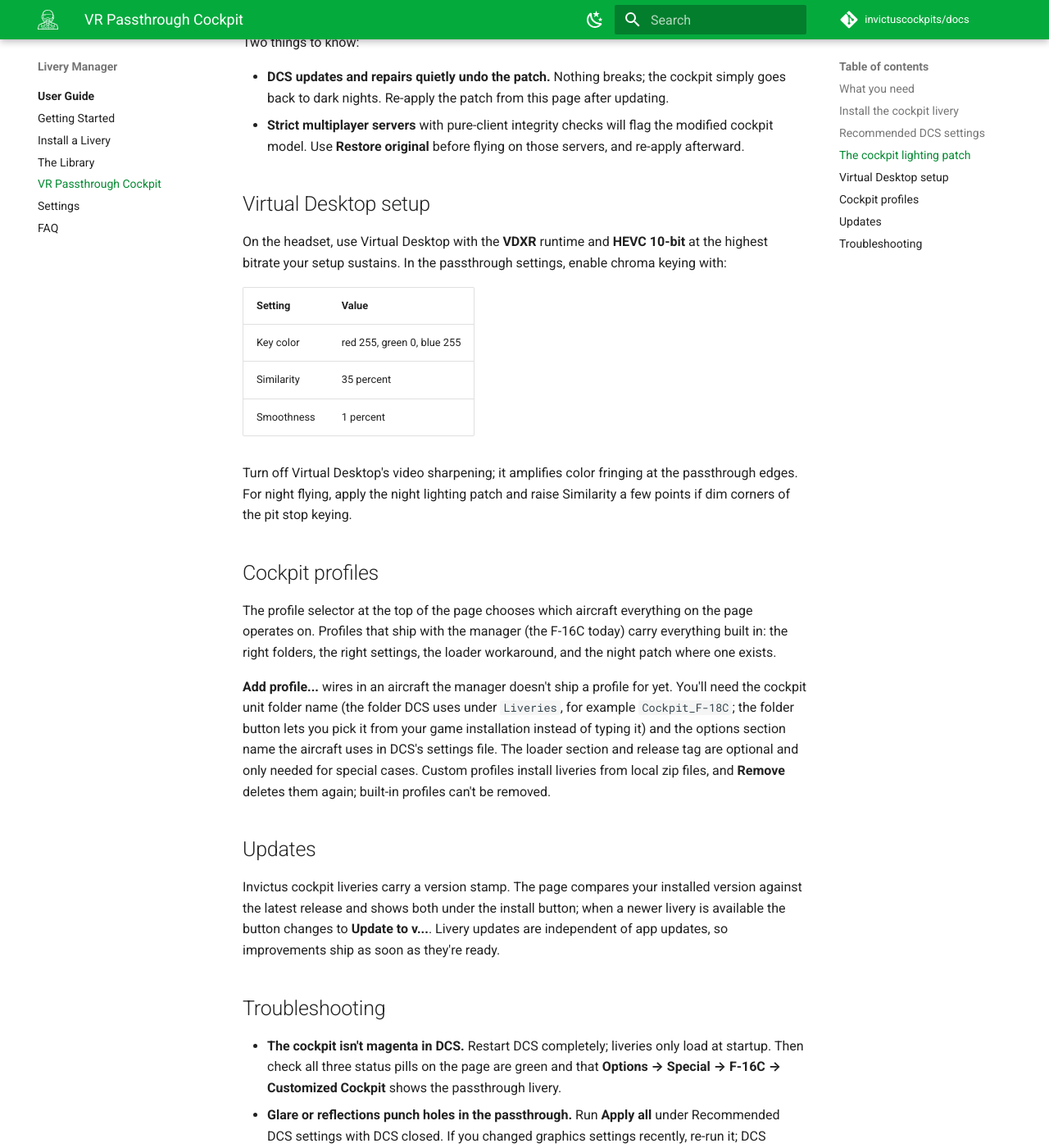
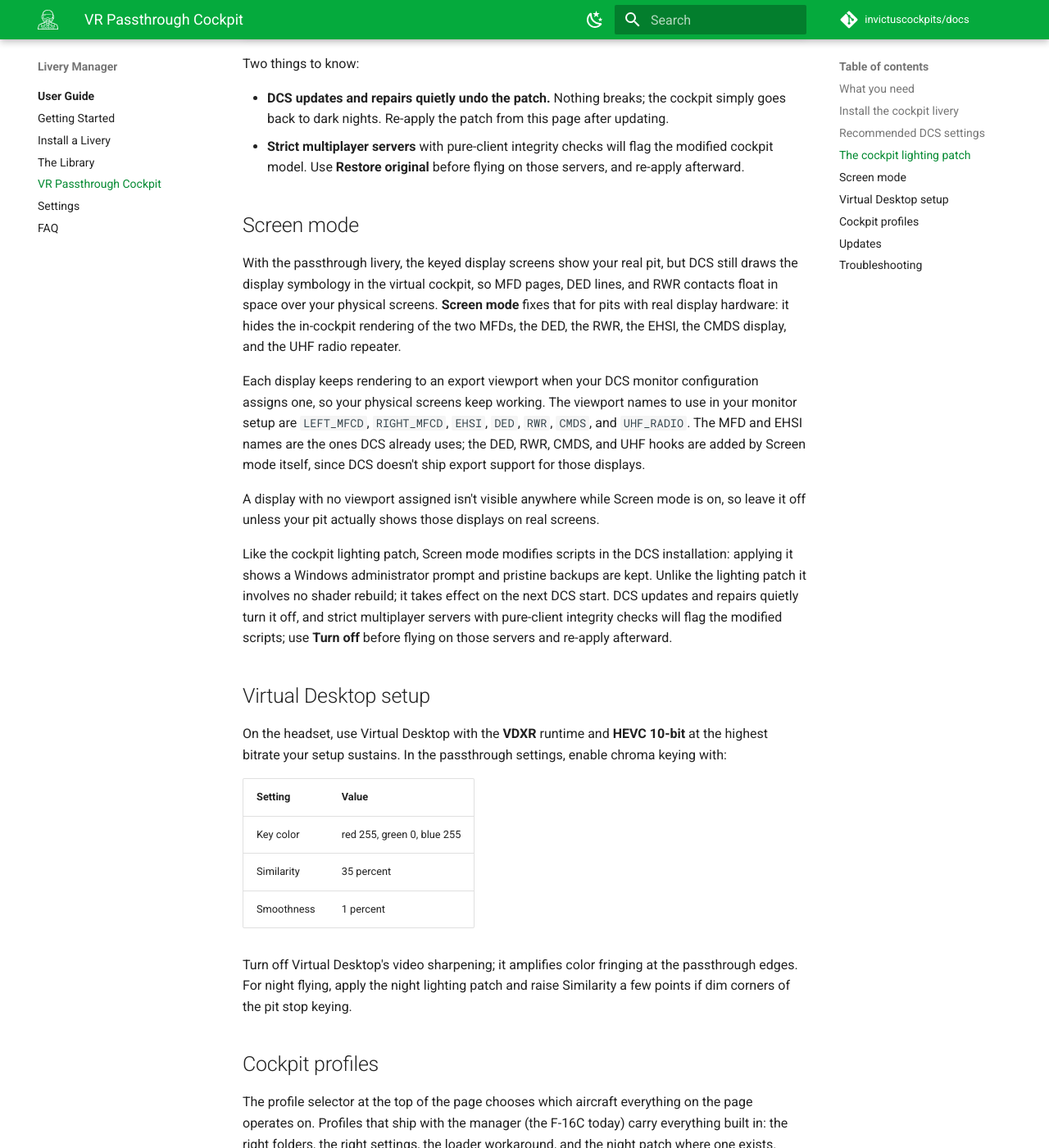
Before and after one commit to invictuscockpits/docs, an MkDocs documentation site: the page built from docs/livery-manager/user-guide/vr-passthrough.md, in a window 1280 px wide and 1400 px high, scrolled down 3910 px. Shown: the whole window at 82% size. Built offline with MkDocs 1.6.1 and Material for MkDocs 9.7.7, drawn with Linux system fonts in a browser that asks for light colours; comment, search, counter and statistics services are not loaded; some of the changed text lies outside the part shown.

Commit message:
VR guide: Screen mode section, pink edge note, updated troubleshooting

```diff
--- a/docs/livery-manager/user-guide/vr-passthrough.md
+++ b/docs/livery-manager/user-guide/vr-passthrough.md
@@ -76,7 +76,9 @@ The **cockpit lighting patch** fixes three things no livery can reach:
   chroma color with sun, shadow, and reflections, so surfaces "popped"
   pink as the aircraft maneuvered. The patch adds a shader bypass that
   outputs the key as a constant before lighting touches it (community
-  fix by beta tester Ron D).
+  fix by beta tester Ron D). The bypass also catches the half-blended
+  pixels at the edges of the key, which used to show as a faint pink
+  outline along the passthrough boundary.
 
 - **Magenta light bleed.** The keyed cockpit acts as a bright light
   source, and DCS's cockpit ambient lighting washes that color onto the
@@ -109,6 +111,35 @@ Two things to know:
 - **Strict multiplayer servers** with pure-client integrity checks will flag
   the modified cockpit model. Use **Restore original** before flying on
   those servers, and re-apply afterward.
+
+## Screen mode
+
+With the passthrough livery, the keyed display screens show your real
+pit, but DCS still draws the display symbology in the virtual cockpit,
+so MFD pages, DED lines, and RWR contacts float in space over your
+physical screens. **Screen mode** fixes that for pits with real display
+hardware: it hides the in-cockpit rendering of the two MFDs, the DED,
+the RWR, the EHSI, the CMDS display, and the UHF radio repeater.
+
+Each display keeps rendering to an export viewport when your DCS
+monitor configuration assigns one, so your physical screens keep
+working. The viewport names to use in your monitor setup are
+`LEFT_MFCD`, `RIGHT_MFCD`, `EHSI`, `DED`, `RWR`, `CMDS`, and
+`UHF_RADIO`. The MFD and EHSI names are the ones DCS already uses; the
+DED, RWR, CMDS, and UHF hooks are added by Screen mode itself, since
+DCS doesn't ship export support for those displays.
+
+A display with no viewport assigned isn't visible anywhere while Screen
+mode is on, so leave it off unless your pit actually shows those
+displays on real screens.
+
+Like the cockpit lighting patch, Screen mode modifies scripts in the
+DCS installation: applying it shows a Windows administrator prompt and
+pristine backups are kept. Unlike the lighting patch it involves no
+shader rebuild; it takes effect on the next DCS start. DCS updates and
+repairs quietly turn it off, and strict multiplayer servers with
+pure-client integrity checks will flag the modified scripts; use
+**Turn off** before flying on those servers and re-apply afterward.
 
 ## Virtual Desktop setup
 
@@ -164,7 +195,11 @@ improvements ship as soon as they're ready.
   tint.** Apply the cockpit lighting patch, then turn the instrument
   lighting knobs up at night. If either symptom returns after a DCS
   update, re-apply the patch.
+- **Display symbology floats over your physical screens.** Turn on
+  **Screen mode**. If it's already on and a display came back after a
+  DCS update, the update restored the stock scripts; re-apply it.
 - **A multiplayer server rejects you.** Use **Restore original** in the
-  cockpit lighting section, fly, then re-apply the patch afterward.
+  cockpit lighting section and **Turn off** under Screen mode, fly,
+  then re-apply both afterward.
 - **Thin dark trim markings on some panel edges** are a known cosmetic
   residual of the current livery and are purely visual.
```
